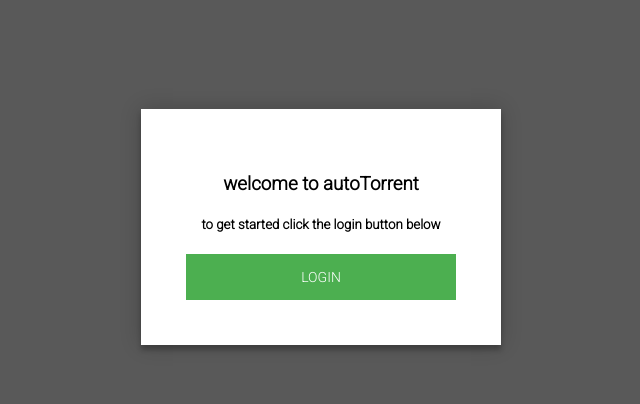
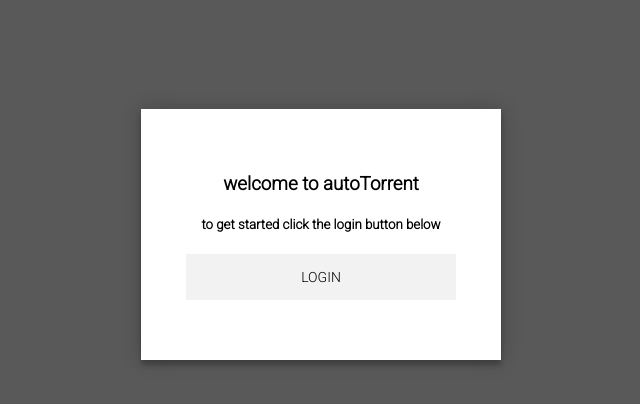
Before and after one commit to GregProuty/autoTorrent, a website: page public/index.html in a window 1280 px wide. Shown: the whole page, without its empty margins (319-959 px from the left). Drawn offline with Linux system fonts and the light colour scheme.

Commit message:
make it better

```diff
--- a/public/index.html
+++ b/public/index.html
@@ -122,7 +122,7 @@ body {
     <h3>welcome to autoTorrent</h3>
     <form class="login-form">
       <h5>to get started click the login button below</h5>
-      <button id="loginButton">login</button>
+      <input id="loginButton" type="button" value="LOGIN"/>
 
     </form>
   </div>
```
